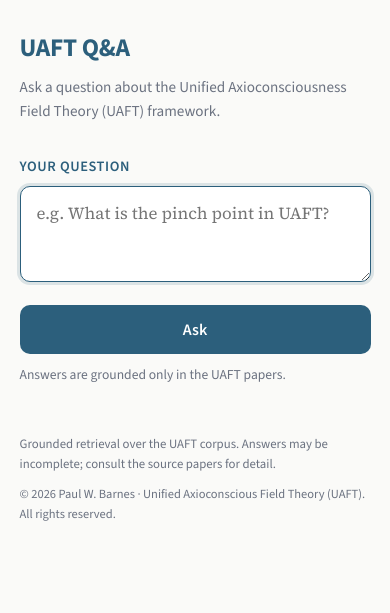
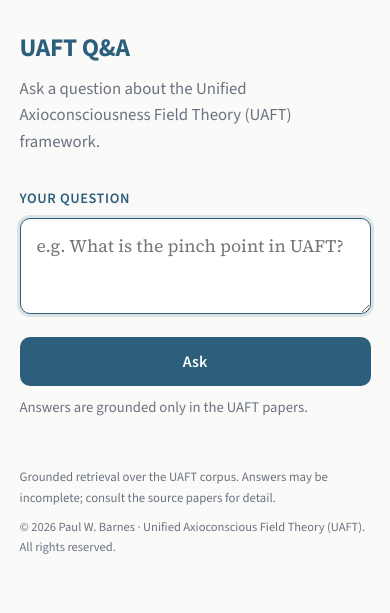
Before and after one commit to axioconsciousness/uaft-qa, a Flask app: page / in a window 390 px wide. Shown: the top 613 px of the page. Run offline with Flask 3, Linux system fonts and the light colour scheme.

Commit message:
Bump base text sizes for readability on desktop and mobile
Body 18->19px cap (17px floor), question box 1.05->1.1rem, subtitle and
hint nudged up. Touch-target and overflow guards unchanged.

Co-Authored-By: Claude Opus 4.8 <noreply@anthropic.com>

```diff
--- a/templates/index.html
+++ b/templates/index.html
@@ -26,7 +26,7 @@
       background: var(--bg);
       color: var(--text);
       font-family: "Source Serif 4", Georgia, serif;
-      font-size: clamp(16.5px, 4.3vw, 18px);
+      font-size: clamp(17px, 4.4vw, 19px);
       line-height: 1.6;
       -webkit-font-smoothing: antialiased;
       overflow-wrap: break-word;
@@ -49,7 +49,7 @@
     .sub {
       color: var(--muted);
       font-family: "Source Sans 3", system-ui, sans-serif;
-      font-size: 0.95rem;
+      font-size: 1.05rem;
       margin: 0 0 32px;
     }
     form { margin: 0 0 28px; }
@@ -71,7 +71,7 @@
       border-radius: 10px;
       background: #fff;
       font-family: "Source Serif 4", Georgia, serif;
-      font-size: max(16px, 1.05rem);
+      font-size: max(16px, 1.1rem);
       line-height: 1.5;
       color: var(--text);
     }
@@ -105,7 +105,7 @@
     .hint {
       color: var(--muted);
       font-family: "Source Sans 3", system-ui, sans-serif;
-      font-size: 0.85rem;
+      font-size: 0.92rem;
     }
     .answer {
       margin-top: 28px;
```
